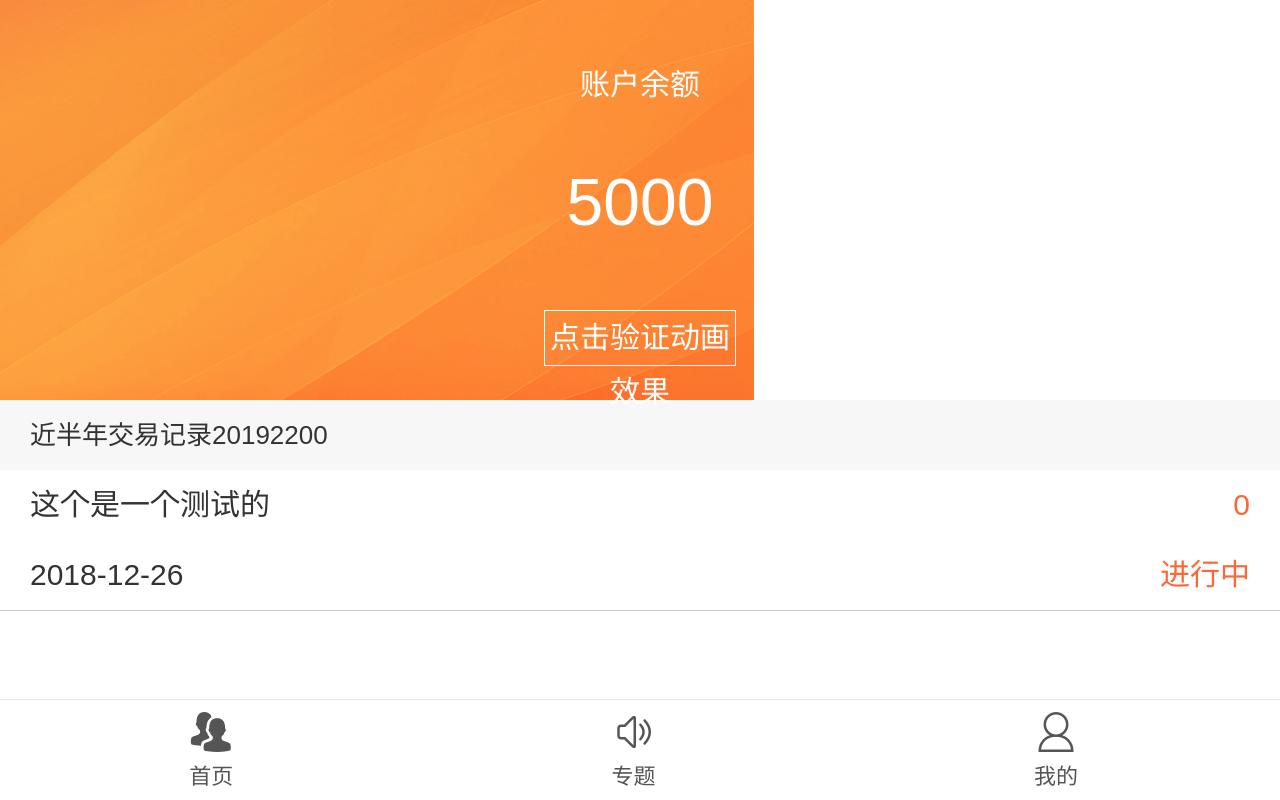
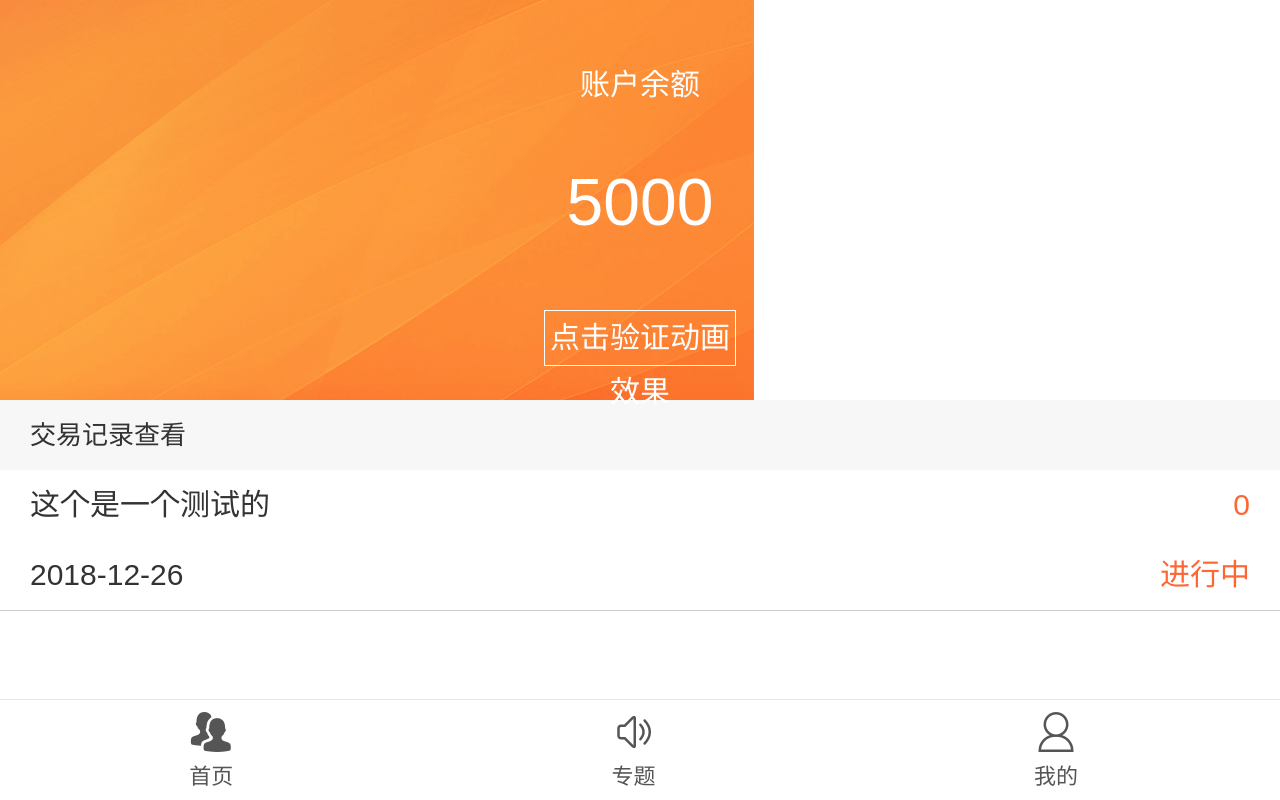
Before and after one commit to sunxiaojuan/shoudaotest, a Vue app: page /#/moneybag in a window 1280 px wide. Built offline with nearby package versions, Linux system fonts and the light colour scheme; what vue-resource would draw is missing.

Commit message:
第二次提交

```diff
--- a/src/components/UserCenter/MoneyBag.vue
+++ b/src/components/UserCenter/MoneyBag.vue
@@ -7,7 +7,7 @@
         <!-- <a href="javascript:;" @click="getMoney()">提现</a> -->
       </div>
       <div class="bargList">
-    <p class="name">近半年交易记录20192200</p>
+    <p class="name">交易记录查看</p>
     <ul>
       <li>
         <p>{{title}}<span>{{price}}</span></p>
```
